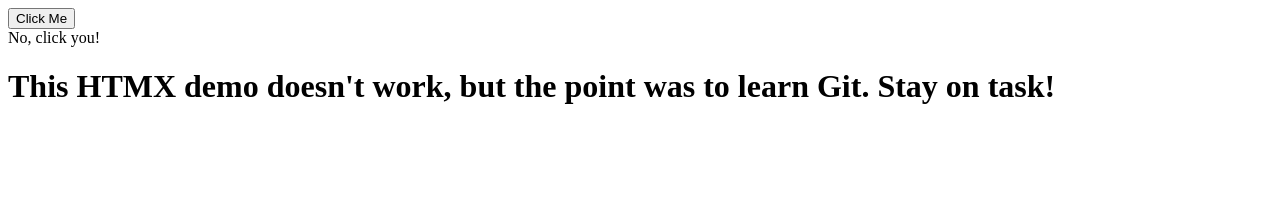
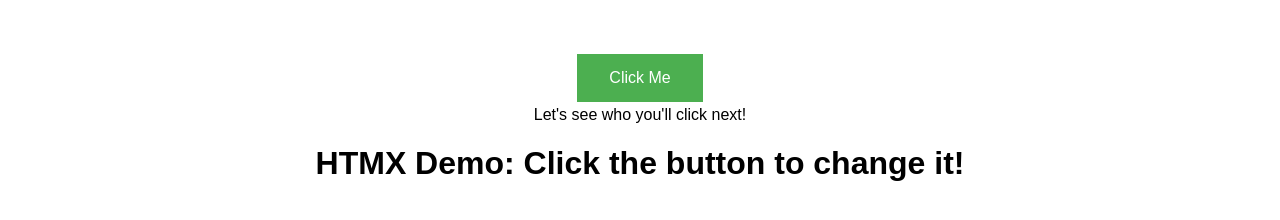
Before and after one commit to jeremystokese2/learn2code, a website: page Gitit_06-02-2024/index.html in a window 1280 px wide. Drawn offline with nearby package versions, Linux system fonts and the light colour scheme.

Commit message:
I'm winging it

```diff
--- a/Gitit_06-02-2024/index.html
+++ b/Gitit_06-02-2024/index.html
@@ -1,14 +1,28 @@
-<script src="node_modules/htmx.org/dist/htmx.js"></script>
-<!-- have a button POST a click via AJAX -->
-<button hx-get="index.html" hx-swap="innerHTML" hx-select="#text">
+<script src="node_modules/htmx.org/dist/htmx.min.js"></script>
+<!-- Button to trigger AJAX POST request -->
+<button hx-post="clicked.html" hx-swap="outerHTML">
   Click Me
 </button>
 
-<div id="text">No, click you!</div>
+<div id="text">Let's see who you'll click next!</div>
 
-<h1>This HTMX demo doesn't work, but the point was to learn Git. Stay on task!</h1>
+<h1>HTMX Demo: Click the button to change it!</h1>
 <style>
-    .red {
-        background-color: red;
+    body {
+        font-family: Arial, sans-serif;
+        text-align: center;
+        margin-top: 50px;
+    }
+    button {
+        background-color: #4CAF50; /* Green */
+        border: none;
+        color: white;
+        padding: 15px 32px;
+        text-align: center;
+        text-decoration: none;
+        display: inline-block;
+        font-size: 16px;
+        margin: 4px 2px;
+        cursor: pointer;
     }
 </style>
```
